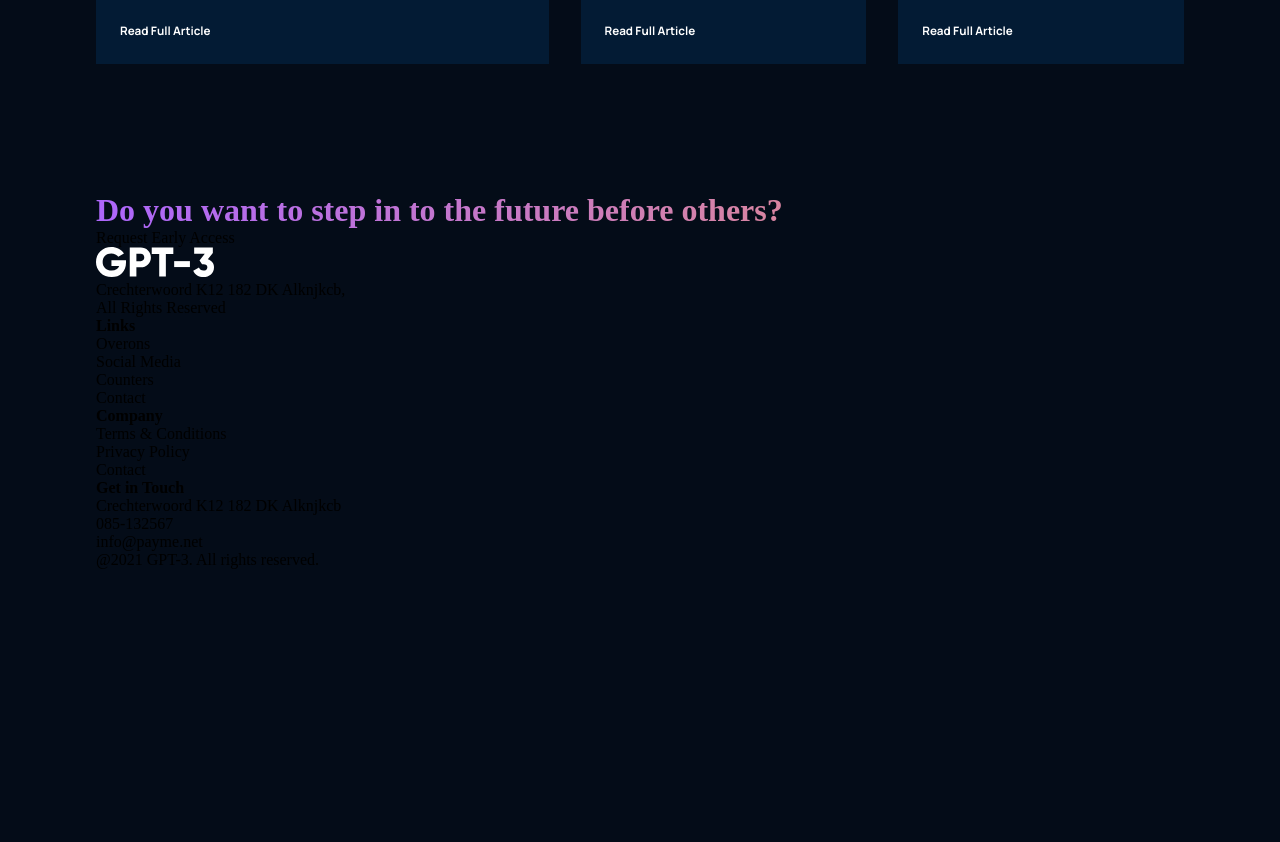
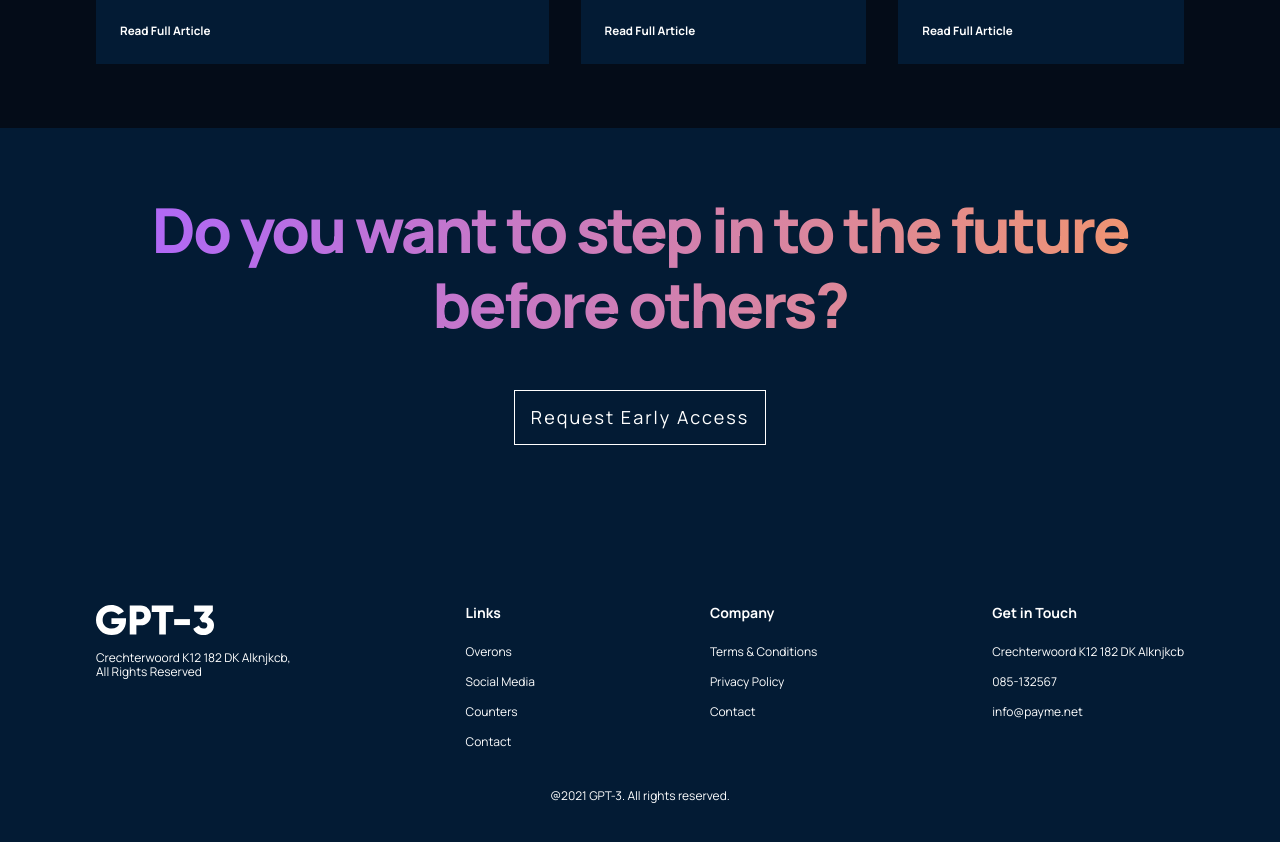
Before and after one commit to benstoica/gpt3_landing_page, a React (Create React App) app: page / in a window 1280 px wide. Shown: the part 4120-4962 px from the top of the page. Before the commit the page ends 4753 px from the top, so only its background shows below. Built offline with nearby package versions, Linux system fonts and the light colour scheme.

Commit message:
footer styles

```diff
--- a/src/containers/footer/footer.css
+++ b/src/containers/footer/footer.css
@@ -0,0 +1,110 @@
+.gpt3__footer {
+  display: flex;
+  flex-direction: column;
+  justify-content: center;
+  align-items: center;
+  background: var(--color-footer);
+}
+
+.gpt3__footer-heading {
+  width: 100%;
+  text-align: center;
+  margin-bottom: 3rem;
+}
+
+.gpt3__footer-heading h1 {
+  font-family: var(--font-family);
+  font-weight: 800;
+  font-size: 62px;
+  line-height: 75px;
+  text-align: center;
+  letter-spacing: -0.04em;
+}
+
+.gpt3__footer-btn {
+  display: flex;
+  justify-content: center;
+  align-items: center;
+  text-align: center;
+  border: 1px solid #fff;
+  cursor: pointer;
+  padding: 1rem;
+  margin-bottom: 10rem;
+}
+
+.gpt3__footer-btn p {
+  font-family: var(--font-family);
+  font-size: 18px;
+  line-height: 21px;
+  color: #fff;
+  box-sizing: border-box;
+  letter-spacing: 2px;
+}
+
+.gpt3__footer-links {
+  display: flex;
+  flex-wrap: wrap;
+  justify-content: space-between;
+  align-items: flex-start;
+  width: 100%;
+  text-align: left;
+}
+
+.gpt3__footer_links div {
+  width: 250px;
+  margin: 1rem;
+}
+
+.gpt3__footer-links_logo {
+  display: flex;
+  flex-direction: column;
+}
+
+.gpt3__footer-links_logo img {
+  width: 118px;
+  height: 30px;
+  margin-bottom: 1rem;
+}
+
+.gpt3__footer-links_logo p {
+  font-family: var(--font-family);
+  font-size: 12px;
+  line-height: 14px;
+  color: #fff;
+}
+
+.gpt3__footer-links_div {
+  display: flex;
+  justify-content: flex-start;
+  flex-direction: column;
+}
+
+.gpt3__footer-links_div h4 {
+  font-family: var(--font-family);
+  font-size: 14px;
+  line-height: 16px;
+  color: #fff;
+  margin-bottom: 1rem;
+}
+
+.gpt3__footer-links_div p {
+  font-family: var(--font-family);
+  font-size: 12px;
+  line-height: 14px;
+  color: #fff;
+  margin: 0.5rem 0;
+  cursor: pointer;
+}
+
+.gpt3__footer-copyright {
+  margin-top: 2rem;
+  text-align: center;
+  width: 100%;
+}
+
+.gpt3__footer-copyright p {
+  font-family: var(--font-family);
+  font-size: 12px;
+  line-height: 14px;
+  color: #fff;
+}
```
